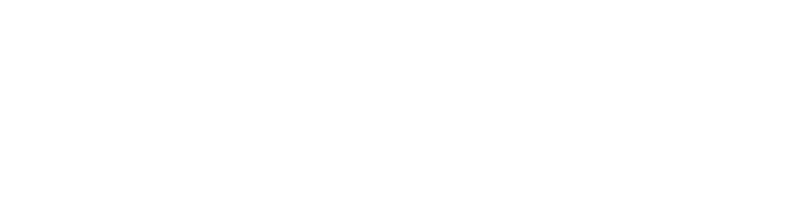
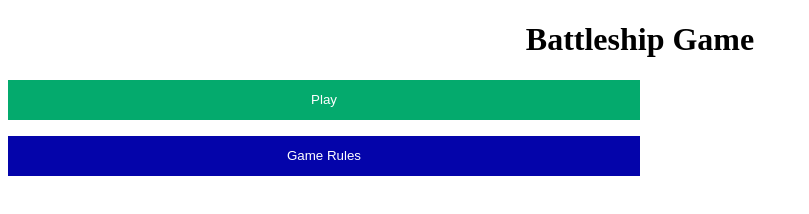
Before and after one commit to ZlatevskiAndrei/projet-web3MIC, a plain HTML site: page menu.html in a window 1280 px wide. Shown: the whole page, without its empty margins (0-809 px from the left). Drawn offline with Linux system fonts and the light colour scheme.

Commit message:
implementation du menu html et du menu css

```diff
--- a/menu.css
+++ b/menu.css
@@ -0,0 +1,22 @@
+.title, p {
+    text-align: center;
+
+}
+
+.play, button {
+    background-color: #04AA6D; /* Green */
+    border: none;
+    color: white;
+    height: 40px;
+    width:50%;
+    text-align: center;
+
+}
+.menuButton, button {
+    background-color: #0404aa;
+    border: none;
+    color: white;
+    height: 40px;
+    width:50%;
+    text-align: center;
+}
--- a/menu.html
+++ b/menu.html
@@ -7,9 +7,12 @@
     <link rel="stylesheet" href="./menu.css">
     <title>Menu</title>
 </head>
-
+    <h1 class="title">Battleship Game</h1>
+    <link rel="stylesheet" type="text/css" href="./menu.css">
 <body>
-
+    <button id="playButton" class="play">Play</button>
+    <p></p>
+    <button id="rulesButton" class="menuButton">Game Rules</button>
 </body>
 
 </html>
```
